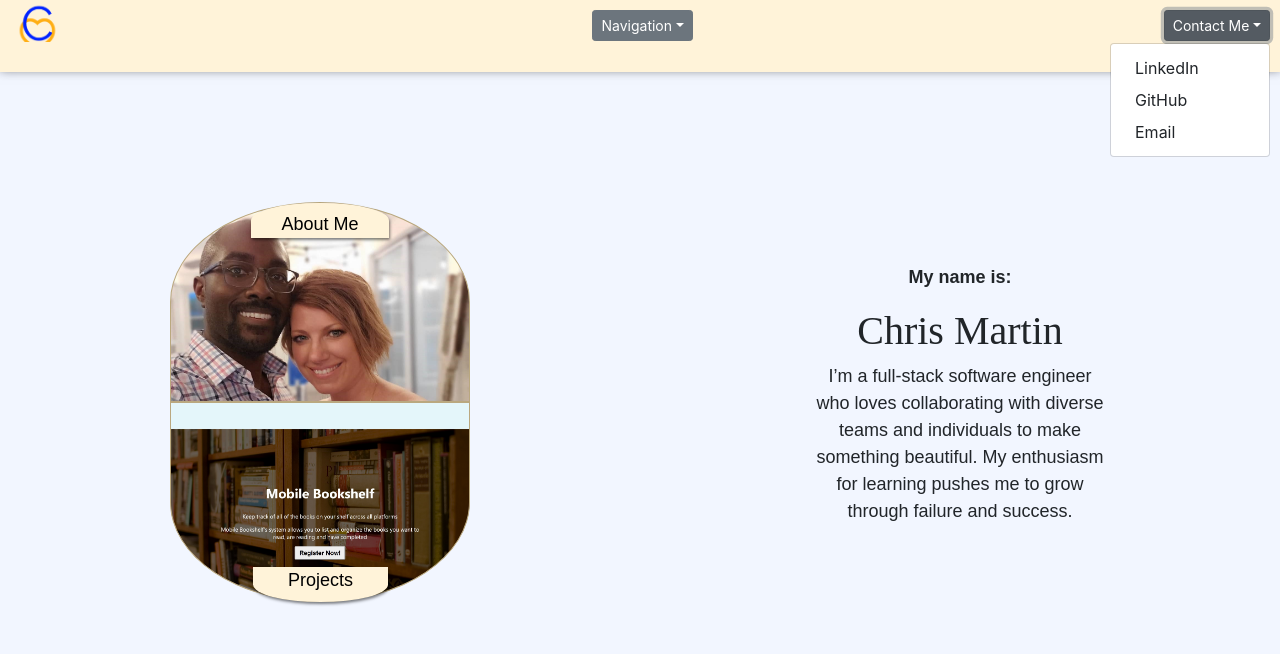
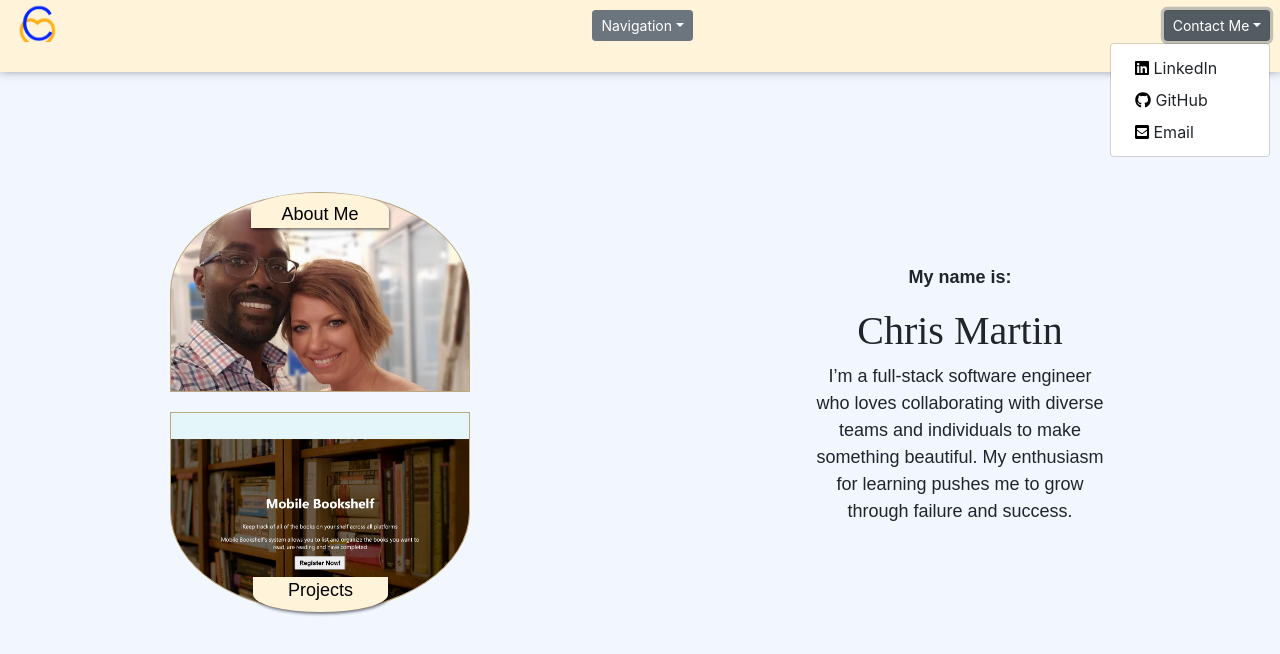
Before and after one commit to bizunit34/react-portfolio, a React (Create React App) app: page / in a window 1280 px wide. Both pictures are taken after a click on the button "Contact Me". Shown: the top 654 px of the page. Built offline with nearby package versions, Linux system fonts and the light colour scheme.

Commit message:
updated the styling

```diff
--- a/package.json
+++ b/package.json
@@ -3,6 +3,10 @@
   "version": "0.1.0",
   "private": true,
   "dependencies": {
+    "@fortawesome/fontawesome-svg-core": "^1.2.25",
+    "@fortawesome/free-brands-svg-icons": "^5.11.2",
+    "@fortawesome/free-solid-svg-icons": "^5.11.2",
+    "@fortawesome/react-fontawesome": "^0.1.6",
     "bootstrap": "^4.3.1",
     "normalize.css": "^8.0.1",
     "react": "^16.9.0",
--- a/src/App.js
+++ b/src/App.js
@@ -4,7 +4,11 @@ import LandingPage from './LandingPage/LandingPage';
 import ProjectPage from './ProjectPage/ProjectPage';
 import AboutMePage from './AboutMePage/AboutMePage';
 import Header from './Header/Header';
+import { library } from '@fortawesome/fontawesome-svg-core'
+import { fab } from '@fortawesome/free-brands-svg-icons'
 import './App.css';
+
+library.add(fab)
 
 class App extends React.Component {
   render(){
--- a/src/Header/Header.js
+++ b/src/Header/Header.js
@@ -1,6 +1,8 @@
 import React from 'react';
 import { Link } from 'react-router-dom';
 import { Dropdown, DropdownButton } from 'react-bootstrap';
+import { FontAwesomeIcon } from '@fortawesome/react-fontawesome';
+import { faEnvelopeSquare } from '@fortawesome/free-solid-svg-icons';
 import './Header.css';
 
 function Header() {
@@ -13,15 +15,18 @@ function Header() {
             </Link>
           </p>
       </div>
+
+
+
       <DropdownButton size='sm' variant='secondary' className='navigation-list' id='dropdown-basic-button' title='Navigation'>
         <Dropdown.Item href='/'>Home</Dropdown.Item>
         <Dropdown.Item href='/aboutme'>About Me</Dropdown.Item>
         <Dropdown.Item href='/projects'>Projects</Dropdown.Item>
       </DropdownButton>
       <DropdownButton size='sm' variant='secondary' className='contact-list' id='dropdown-basic-button' title='Contact Me'>
-        <Dropdown.Item target='_blank' rel='noopener noreferrer' href='https://www.linkedin.com/in/chrisdmartin-18/'>LinkedIn</Dropdown.Item>
-        <Dropdown.Item target='_blank' rel='noopener noreferrer' href='https://github.com/bizunit34'>GitHub</Dropdown.Item>
-        <Dropdown.Item target='_blank' rel='noopener noreferrer' href='mailto:chris.bizunit34@gmail.com'>Email</Dropdown.Item>
+        <Dropdown.Item target='_blank' rel='noopener noreferrer' href='https://www.linkedin.com/in/chrisdmartin-18/'><FontAwesomeIcon className='icon-link' color='black' icon={['fab', 'linkedin']} /> LinkedIn</Dropdown.Item>
+        <Dropdown.Item target='_blank' rel='noopener noreferrer' href='https://github.com/bizunit34'><FontAwesomeIcon className='icon-link' color='black' icon={['fab', 'github']} /> GitHub</Dropdown.Item>
+        <Dropdown.Item target='_blank' rel='noopener noreferrer' href='mailto:chris.bizunit34@gmail.com'><FontAwesomeIcon className='icon-link' color='black' icon={faEnvelopeSquare} /> Email</Dropdown.Item>
       </DropdownButton>
     </>
   )
--- a/src/LandingPage/LandingPage.css
+++ b/src/LandingPage/LandingPage.css
@@ -15,6 +15,7 @@
   border-top-left-radius: 50%;
   border-top-right-radius: 50%;
   transition: .5s;
+  margin-bottom: 20px;
 }
 
 .bottom-circle {
```
Also changed, not shown: 1 other file (tests, documents, lock files or other folders).
